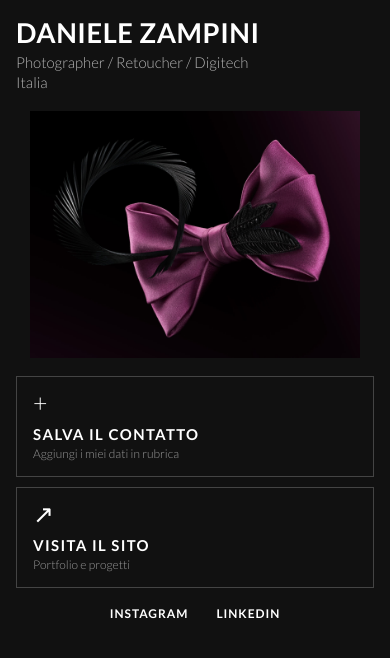
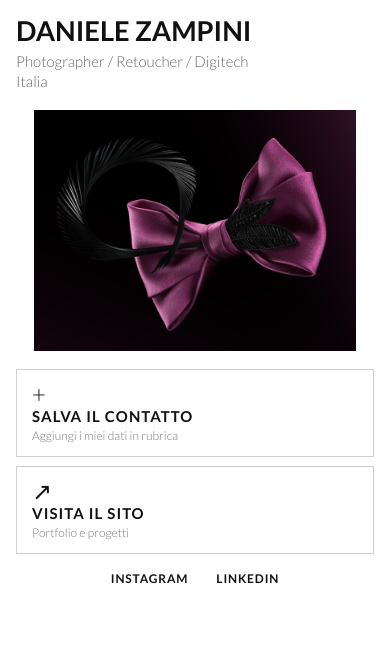
Before and after one commit to zampdani/nfc-card, a plain HTML site: page index.html in a window 390 px wide. Drawn offline with Linux system fonts and the light colour scheme.

Commit message:
Refactor HTML and CSS for better design
Updated styles and structure for improved layout and readability.

```diff
--- a/index.html
+++ b/index.html
@@ -2,19 +2,28 @@
 <html lang="it">
 <head>
     <meta charset="UTF-8">
-    <meta name="viewport" content="width=device-width, initial-scale=1.0">
+
+    <meta
+        name="viewport"
+        content="width=device-width, initial-scale=1.0"
+    >
 
     <title>Daniele Zampini</title>
 
     <!-- Lato -->
     <link rel="preconnect" href="https://fonts.googleapis.com">
     <link rel="preconnect" href="https://fonts.gstatic.com" crossorigin>
+
     <link
         href="https://fonts.googleapis.com/css2?family=Lato:wght@300;400;700&display=swap"
         rel="stylesheet"
     >
 
     <style>
+
+        /* ==================================================
+           BASE
+        ================================================== */
 
         * {
             box-sizing: border-box;
@@ -24,19 +33,25 @@
         body {
             margin: 0;
             padding: 0;
+
             width: 100%;
             min-height: 100%;
         }
 
         body {
-            background: #111111;
-            color: #ffffff;
+            background: #ffffff;
+            color: #111111;
+
             font-family: "Lato", sans-serif;
+
+            -webkit-font-smoothing: antialiased;
+            text-rendering: optimizeLegibility;
         }
 
-        /* =========================
+
+        /* ==================================================
            PAGE
-        ========================= */
+        ================================================== */
 
         .page {
             width: 100%;
@@ -49,6 +64,7 @@
 
         .content {
             width: min(960px, calc(100% - 48px));
+
             margin: 0 auto;
 
             padding: 48px 0 40px;
@@ -56,9 +72,10 @@
             flex: 1;
         }
 
-        /* =========================
-           MAIN CARD
-        ========================= */
+
+        /* ==================================================
+           MAIN LAYOUT
+        ================================================== */
 
         .main-grid {
             display: grid;
@@ -70,9 +87,10 @@
             align-items: stretch;
         }
 
-        /* =========================
+
+        /* ==================================================
            IMAGE
-        ========================= */
+        ================================================== */
 
         .hero-image {
             width: 100%;
@@ -80,42 +98,51 @@
             aspect-ratio: 4 / 3;
 
             overflow: hidden;
+
+            background: #f5f5f5;
         }
 
         .hero-image img {
+            display: block;
+
             width: 100%;
             height: 100%;
-
-            display: block;
 
             object-fit: cover;
         }
 
-        /* =========================
-           IDENTITY + ACTIONS
-        ========================= */
+
+        /* ==================================================
+           RIGHT COLUMN
+        ================================================== */
 
         .details {
+            min-width: 0;
+
             display: flex;
             flex-direction: column;
+
             justify-content: space-between;
-
-            min-width: 0;
         }
 
+
+        /* ==================================================
+           IDENTITY
+        ================================================== */
+
         .identity {
-            padding-top: 2px;
+            padding-top: 0;
         }
 
         .name {
-            margin: 0 0 10px;
+            margin: 0 0 7px;
 
             font-size: 31px;
             line-height: 1.1;
 
             font-weight: 700;
 
-            letter-spacing: 0.02em;
+            letter-spacing: 0;
         }
 
         .profession,
@@ -123,37 +150,43 @@
             margin: 0;
 
             font-size: 17px;
-            line-height: 1.5;
+            line-height: 1.35;
 
             font-weight: 300;
 
-            color: #b5b5b5;
+            color: #666666;
         }
 
-        /* =========================
-           ACTIONS
-        ========================= */
+
+        /* ==================================================
+           CTA
+        ================================================== */
 
         .actions {
             display: grid;
 
             grid-template-columns: 1fr;
 
-            gap: 12px;
+            gap: 10px;
+
+            margin-top: auto;
+            margin-bottom: 16px;
         }
 
         .action {
-            min-height: 110px;
+            min-height: 104px;
 
-            padding: 20px;
+            padding: 17px 18px;
 
             display: flex;
             flex-direction: column;
             justify-content: space-between;
 
-            border: 1px solid #444444;
+            border: 1px solid #d0d0d0;
 
-            color: #ffffff;
+            background: #ffffff;
+
+            color: #111111;
 
             text-decoration: none;
 
@@ -163,77 +196,79 @@
         }
 
         .action:hover {
-            border-color: #ffffff;
-            background: #151515;
+            border-color: #111111;
+
+            background: #f7f7f7;
         }
 
         .action-symbol {
-            font-size: 28px;
+            display: block;
+
+            font-size: 25px;
             line-height: 1;
 
             font-weight: 300;
         }
 
         .action-title {
-            font-size: 16px;
+            font-size: 15px;
             line-height: 1.2;
-
-            font-weight: 700;
-
-            letter-spacing: 0.10em;
-        }
-
-        .action-description {
-            margin-top: 5px;
-
-            font-size: 13px;
-            line-height: 1.4;
-
-            font-weight: 300;
-
-            color: #999999;
-        }
-
-        /* =========================
-           SOCIAL
-        ========================= */
-
-        .social {
-            display: flex;
-
-            justify-content: center;
-
-            gap: 36px;
-
-            margin-top: 28px;
-        }
-
-        .social a {
-            color: #ffffff;
-
-            text-decoration: none;
-
-            font-size: 13px;
-
-            line-height: 1.4;
 
             font-weight: 700;
 
             letter-spacing: 0.08em;
         }
 
+        .action-description {
+            margin-top: 4px;
+
+            font-size: 13px;
+            line-height: 1.35;
+
+            font-weight: 300;
+
+            color: #777777;
+        }
+
+
+        /* ==================================================
+           SOCIAL
+        ================================================== */
+
+        .social {
+            display: flex;
+
+            justify-content: flex-start;
+
+            gap: 28px;
+        }
+
+        .social a {
+            color: #111111;
+
+            text-decoration: none;
+
+            font-size: 13px;
+            line-height: 1.4;
+
+            font-weight: 700;
+
+            letter-spacing: 0.07em;
+        }
+
         .social a:hover {
             text-decoration: underline;
         }
 
-        /* =========================
+
+        /* ==================================================
            FOOTER
-        ========================= */
+        ================================================== */
 
         .footer {
             width: 100%;
 
-            border-top: 1px solid #292929;
+            border-top: 1px solid #e5e5e5;
 
             padding: 20px 24px;
 
@@ -244,12 +279,13 @@
 
             font-weight: 400;
 
-            color: #666666;
+            color: #777777;
         }
 
-        /* =========================
-           TABLET
-        ========================= */
+
+        /* ==================================================
+           TABLET / MOBILE
+        ================================================== */
 
         @media (max-width: 700px) {
 
@@ -263,7 +299,7 @@
             .main-grid {
                 grid-template-columns: 1fr;
 
-                gap: 20px;
+                gap: 0;
             }
 
             .details {
@@ -285,11 +321,13 @@
             .social {
                 order: 4;
             }
+
         }
 
-        /* =========================
+
+        /* ==================================================
            MOBILE
-        ========================= */
+        ================================================== */
 
         @media (max-width: 600px) {
 
@@ -308,18 +346,19 @@
                     16px;
             }
 
-            .main-grid {
-                gap: 0;
-            }
+
+            /* Identity */
 
             .identity {
                 margin-bottom: 18px;
             }
 
             .name {
-                margin-bottom: 4px;
+                margin-bottom: 5px;
 
                 font-size: clamp(23px, 7vw, 28px);
+
+                line-height: 1.1;
             }
 
             .profession,
@@ -329,68 +368,81 @@
                 line-height: 1.35;
             }
 
-            /* Photo with black frame */
+
+            /* Image */
 
             .hero-image {
-                width: 92%;
+                width: 90%;
 
-                margin: 0 auto 18px;
+                margin:
+                    0 auto 18px;
 
                 aspect-ratio: 4 / 3;
             }
 
+
             /* CTA */
 
             .actions {
-                gap: 10px;
+                width: 100%;
+
+                gap: 9px;
+
+                margin: 0;
             }
 
             .action {
                 min-height: 0;
 
-                height: clamp(86px, 12vh, 102px);
+                height: 88px;
 
-                padding: 13px 16px;
+                padding: 12px 15px;
             }
 
             .action-symbol {
-                font-size: 25px;
+                font-size: 24px;
             }
 
             .action-title {
                 font-size: 15px;
 
-                letter-spacing: 0.09em;
+                letter-spacing: 0.07em;
             }
 
             .action-description {
+                font-size: 12px;
+
                 margin-top: 3px;
+            }
 
-                font-size: 12px;
-            }
 
             /* Social */
 
             .social {
-                margin-top: 18px;
+                justify-content: center;
 
                 gap: 28px;
+
+                margin-top: 17px;
             }
 
             .social a {
                 font-size: 12px;
             }
 
-            /* No footer on mobile */
+
+            /* Footer */
 
             .footer {
                 display: none;
             }
+
         }
 
-        /* =========================
+
+        /* ==================================================
            SHORT MOBILE SCREENS
-        ========================= */
+        ================================================== */
 
         @media (max-width: 600px) and (max-height: 700px) {
 
@@ -400,7 +452,7 @@
             }
 
             .identity {
-                margin-bottom: 12px;
+                margin-bottom: 11px;
             }
 
             .name {
@@ -415,13 +467,9 @@
             }
 
             .hero-image {
-                width: 90%;
+                width: 88%;
 
-                margin-bottom: 12px;
-            }
-
-            .actions {
-                gap: 8px;
+                margin-bottom: 11px;
             }
 
             .action {
@@ -443,7 +491,7 @@
             }
 
             .social {
-                margin-top: 12px;
+                margin-top: 11px;
 
                 gap: 24px;
             }
@@ -453,15 +501,21 @@
     </style>
 </head>
 
+
 <body>
 
 <div class="page">
 
+
     <main class="content">
+
 
         <section class="main-grid">
 
-            <!-- FOTO -->
+
+            <!-- ==========================================
+                 FOTO
+            =========================================== -->
 
             <div class="hero-image">
 
@@ -473,9 +527,14 @@
             </div>
 
 
-            <!-- DATI + CTA -->
+            <!-- ==========================================
+                 COLONNA DESTRA
+            =========================================== -->
 
             <div class="details">
+
+
+                <!-- IDENTITÀ -->
 
                 <div class="identity">
 
@@ -494,7 +553,10 @@
                 </div>
 
 
+                <!-- CTA -->
+
                 <div class="actions">
+
 
                     <!-- SALVA CONTATTO -->
 
@@ -550,16 +612,16 @@
 
                     </a>
 
-                </div>
 
                 </div>
-
-        </section>
 
 
                 <!-- SOCIAL -->
 
-        <nav class="social" aria-label="Social media">
+                <nav
+                    class="social"
+                    aria-label="Social media"
+                >
 
                     <a
                         href="https://www.instagram.com/danielezampinifotografo/"
@@ -579,6 +641,12 @@
 
                 </nav>
 
+
+            </div>
+
+        </section>
+
+
     </main>
 
 
@@ -586,6 +654,7 @@
         © 2026 DANIELE ZAMPINI
     </footer>
 
+
 </div>
 
 </body>
```
Lines whose indentation alone changed are shown as unchanged.
